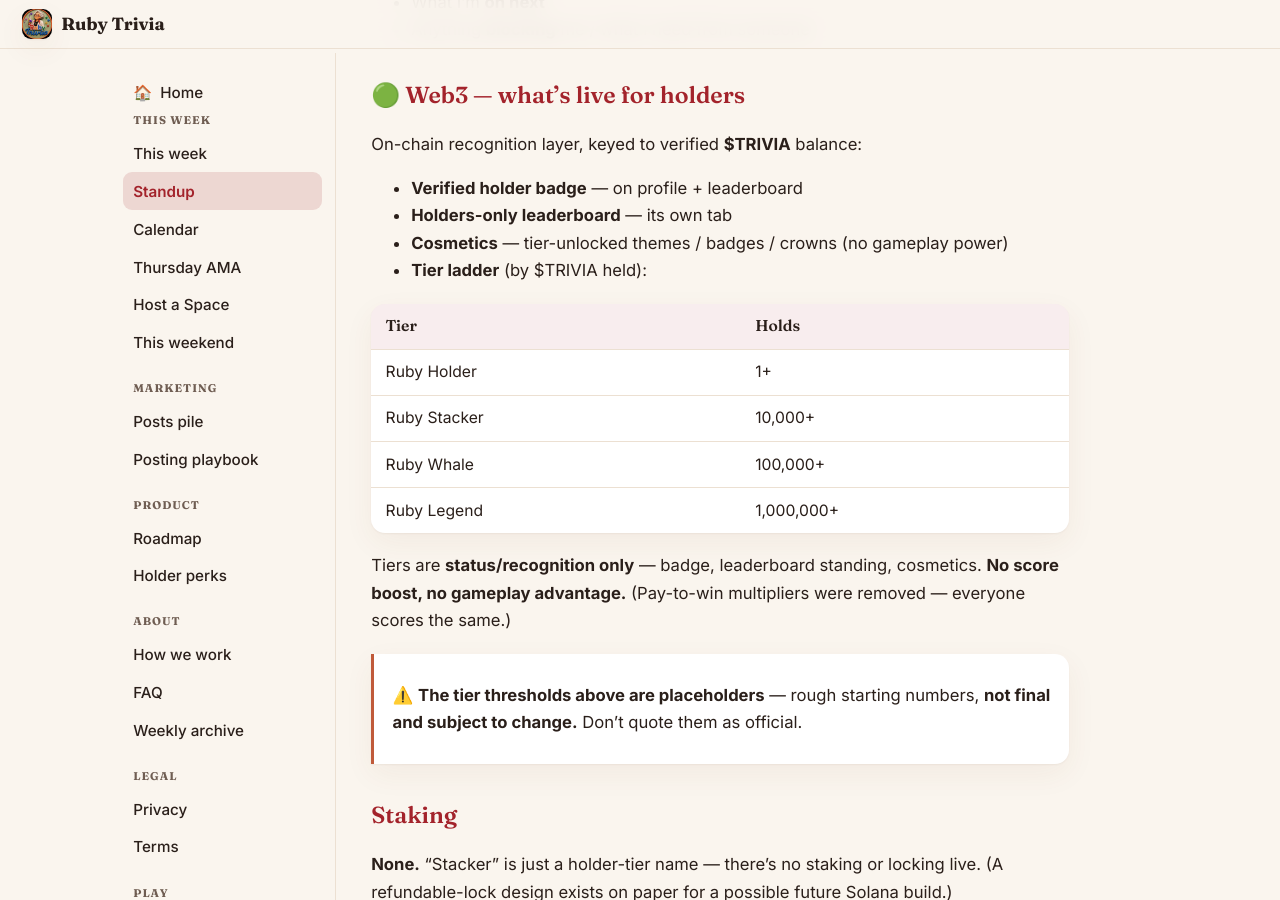
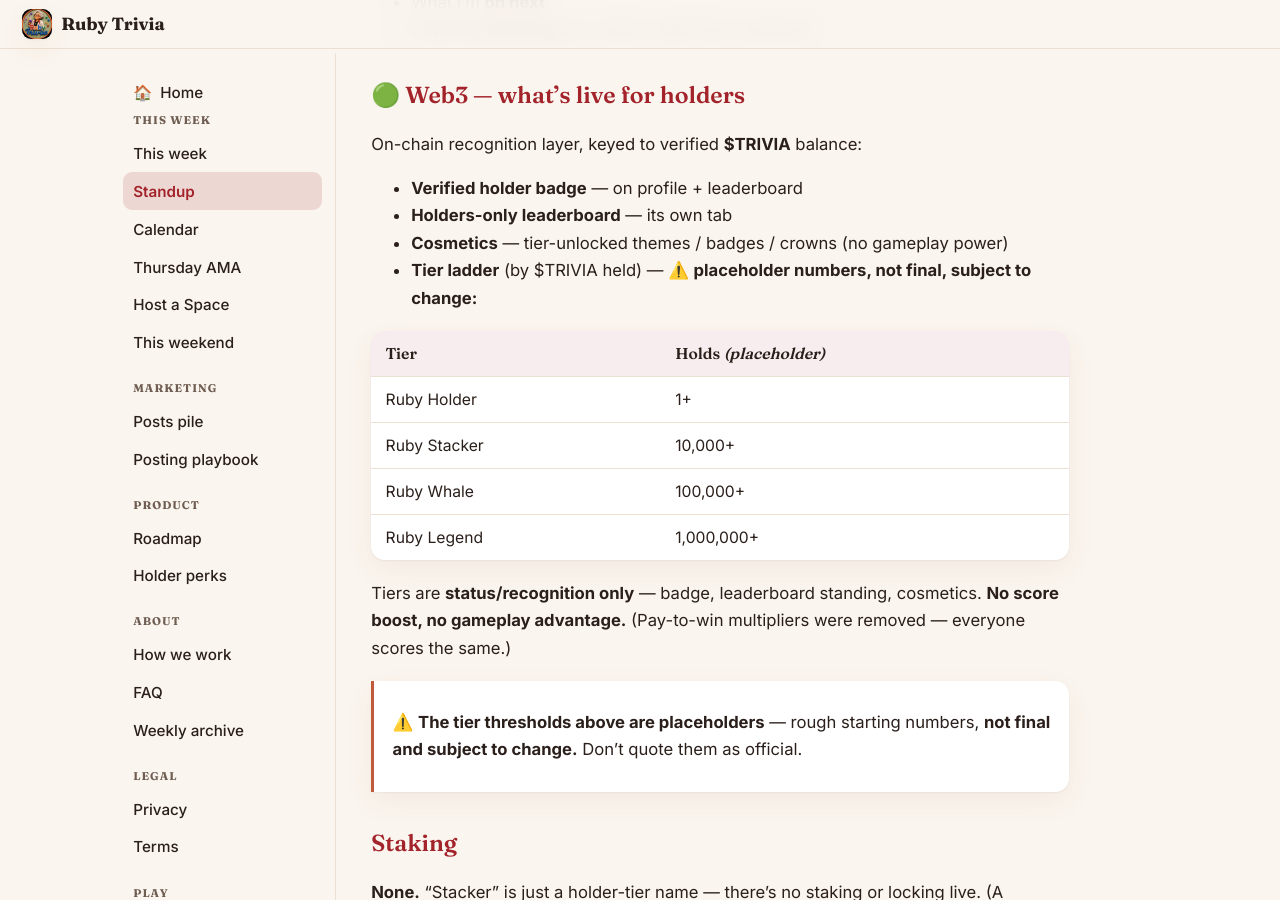
Before and after one commit to ruby-high/ruby-trivia-handbook, a Jekyll site: the page built from standup.md, in a window 1280 px wide and 900 px high, scrolled down 693 px. Built offline with Jekyll 4.4.1, drawn with Linux system fonts in a browser that asks for light colours.

Commit message:
standup: move placeholder caveat inline onto the tier ladder itself
Co-Authored-By: Claude Opus 4.8 <noreply@anthropic.com>

```diff
--- a/standup.md
+++ b/standup.md
@@ -25,9 +25,9 @@ On-chain recognition layer, keyed to verified **$TRIVIA** balance:
 - **Verified holder badge** — on profile + leaderboard
 - **Holders-only leaderboard** — its own tab
 - **Cosmetics** — tier-unlocked themes / badges / crowns (no gameplay power)
-- **Tier ladder** (by $TRIVIA held):
+- **Tier ladder** (by $TRIVIA held) — ⚠️ **placeholder numbers, not final, subject to change:**
 
-| Tier | Holds |
+| Tier | Holds *(placeholder)* |
 |---|---|
 | Ruby Holder | 1+ |
 | Ruby Stacker | 10,000+ |
```
